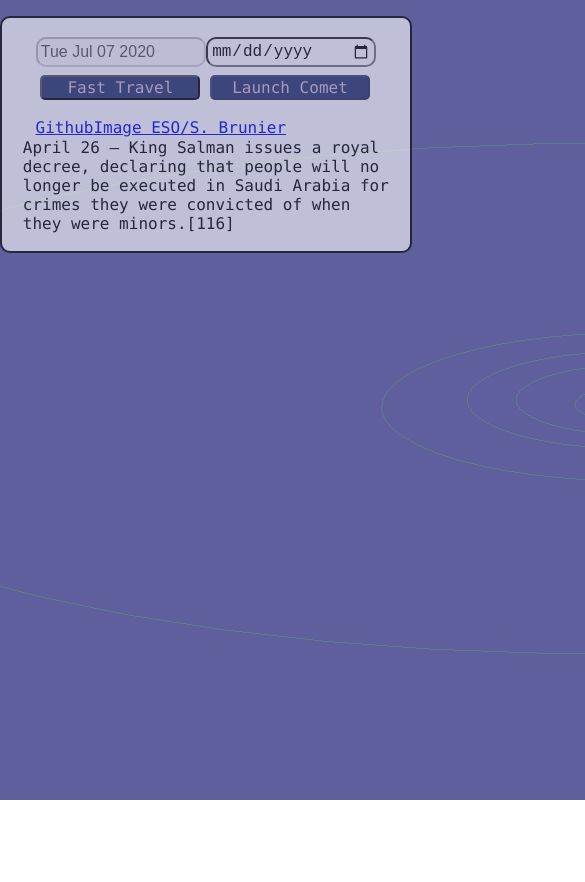
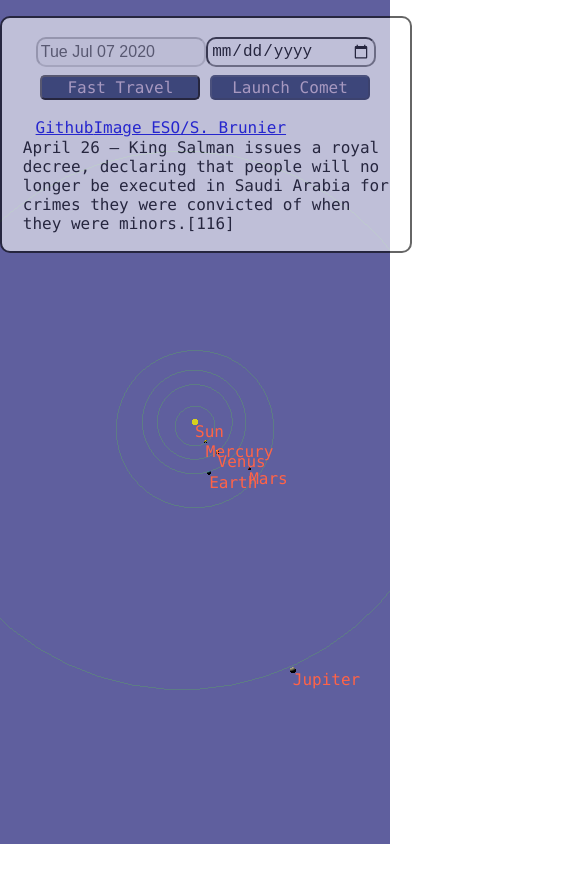
Before and after one commit to v4g/SolarSystem, a website built with webpack: page src/index.html in a window 390 px wide. Shown: the top 882 px of the page, 585 px wide, since content can reach past the window. Built offline with nearby package versions, Linux system fonts and the light colour scheme; animation ran at ten frames a second.

Commit message:
Android screen error because labels outside on some phones

```diff
--- a/src/boilerplate/boilerplate.ts
+++ b/src/boilerplate/boilerplate.ts
@@ -22,8 +22,10 @@ export class Boilerplate {
         document.body.appendChild(container);
         this.renderer = new WebGLRenderer();
         // this.renderer.setPixelRatio(window.devicePixelRatio);
-        var width = window.outerWidth;
-        var height = window.outerHeight;
+        var width = window.innerWidth;
+        var height = window.innerHeight;
+        // var width = window.outerWidth;
+        // var height = window.outerHeight;
         this.renderer.setSize(width, height);
         container.appendChild(this.renderer.domElement);
         console.log(window.devicePixelRatio);
--- a/src/index.html
+++ b/src/index.html
@@ -4,8 +4,10 @@
 
 <head>
 	<meta name="viewport" content="width=device-width, initial-scale=1.0">
+
+	<meta name="keywords" content="Solar System, Ephemeris, Simulation, on this day, planet positions">
 	<meta charset="utf-8">
-	<title>Gravity Simulation</title>
+	<title>The Solar System</title>
 	<link rel="stylesheet" type="text/css" href="css/stylesheet.css">
 	<style>
 		/* body {
--- a/src/solar-system/solar-system-starter.ts
+++ b/src/solar-system/solar-system-starter.ts
@@ -315,7 +315,7 @@ export class SolarSystemStarter extends Boilerplate {
             if (this.trailVisible == true) this.orbits.update(this.simulationSpeed);
             this.elapsedCycles += this.simulationSpeed;
             let currentTime = this.calculatePresentDate();
-            if (this.targetTime > 0) {
+            if (Math.abs(this.targetTime) > 0) {
                 this.simulationSpeed = this.speedVarier.calculateSpeed(this.targetTime, currentTime, this.simulationSpeed);
             }
 
@@ -341,13 +341,13 @@ export class SolarSystemStarter extends Boilerplate {
         if (this.labelsHTML) {
             this.labelsHTML.forEach((l, i) => {
                 let obj = this.toScreenXY(this.solarSystem.planets[i].getPosition());
-                // if (obj.y > (window.innerHeight - 3 * l.offsetHeight) || obj.x > (window.innerWidth - 3 * l.offsetWidth)) {
-                //     if (l.offsetWidth > 0) this.labelWidth.x = l.offsetWidth;
-                //     if (l.offsetWidth > 0) this.labelWidth.y = l.offsetHeight;
-                //     l.style.display = "none";
-                // } else if (l.style.display == "none" && (obj.y < window.innerHeight - (4 * this.labelWidth.y) && obj.x < window.innerWidth - (4 * this.labelWidth.x))) {
-                //     l.style.display = "block";
-                // }
+                if (obj.y > (window.innerHeight - l.offsetHeight) || obj.x > (window.innerWidth - l.offsetWidth)) {
+                    if (l.offsetWidth > 0) this.labelWidth.x = l.offsetWidth;
+                    if (l.offsetWidth > 0) this.labelWidth.y = l.offsetHeight;
+                    l.style.display = "none";
+                } else if (l.style.display == "none" && (obj.y < window.innerHeight - (2 * this.labelWidth.y) && obj.x < window.innerWidth - (2 * this.labelWidth.x))) {
+                    l.style.display = "block";
+                }
                 l.style.top = obj.y + "px";
                 l.style.left = obj.x + "px";
 
@@ -674,7 +674,7 @@ export class SolarSystemStarter extends Boilerplate {
     fastTravel() {
         this.gotoDate();
         this.setOrbitMode();
-        this.elapsedCycles = this.units.getScaledTime(this.targetTime - this.dateAtStart/1000);
+        this.elapsedCycles = this.units.getScaledTime(this.targetTime - this.dateAtStart / 1000);
         this.orbitManager.setTo(this.elapsedCycles);
         console.log(this.elapsedCycles);
     }
@@ -836,7 +836,7 @@ export class SimSpeedVarier {
      */
     calculateSpeed(to: number, current: number, speed: number): number {
         let direction = 0;
-        if (Math.abs(to-current) > 0)
+        if (Math.abs(to - current) > 0)
             direction = (to - current) / Math.abs(to - current);
         let accelerate = 1;
         if (Math.abs(to - current) < this.SLOW_DOWN_PERIOD) {
```
